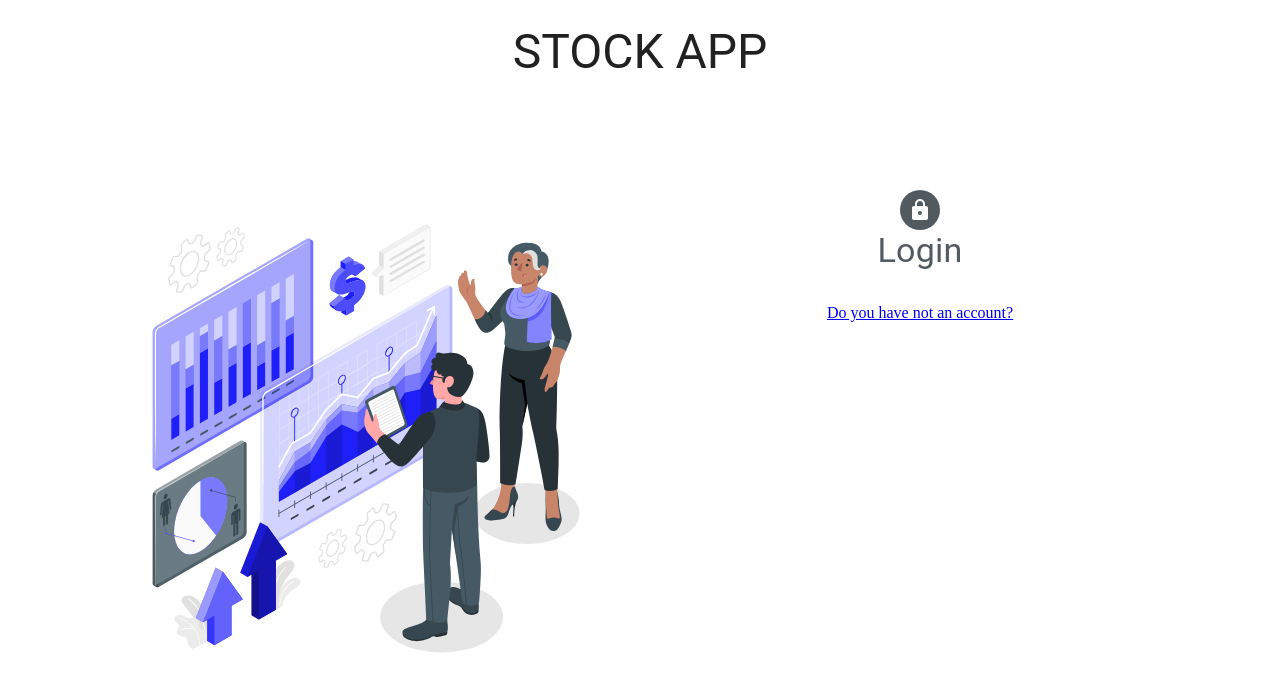
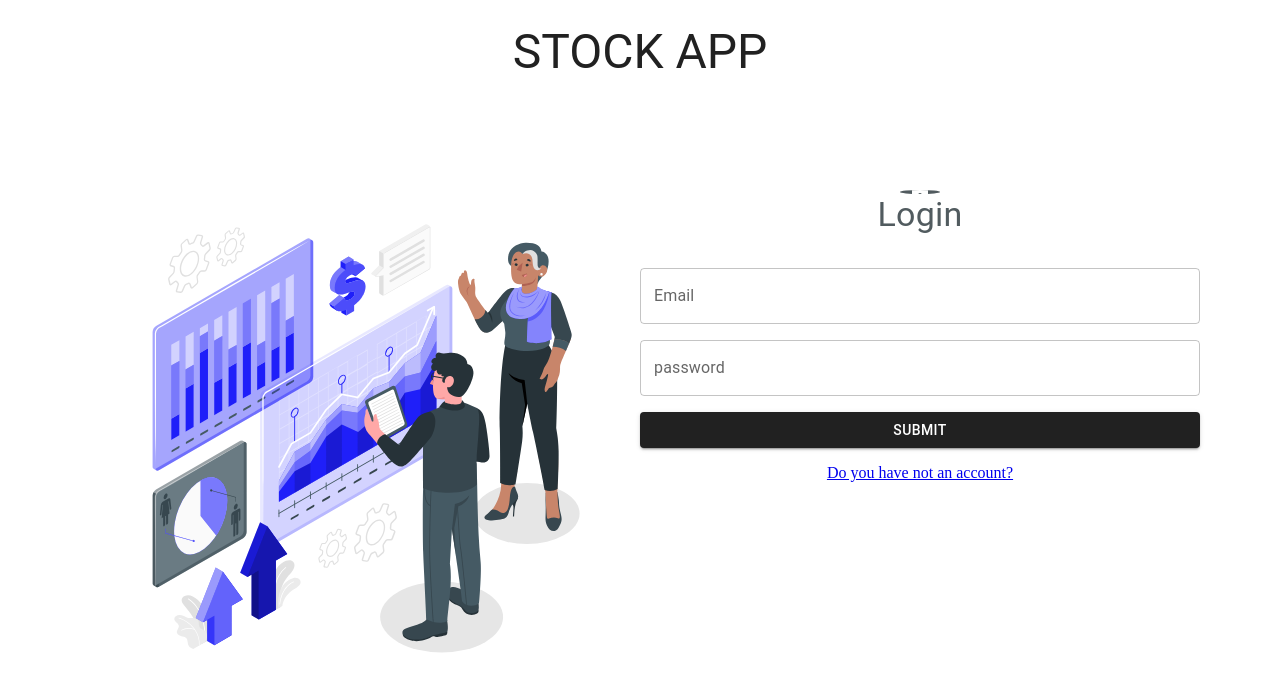
Before and after one commit to huriyedemiroglu/stock-app-starter, a React (Create React App) app: page / in a window 1280 px wide. Shown: the top 690 px of the page. Built offline with nearby package versions, Linux system fonts and the light colour scheme.

Commit message:
Login page finished

```diff
--- a/src/hooks/useAuthCalls.jsx
+++ b/src/hooks/useAuthCalls.jsx
@@ -16,7 +16,7 @@ const useAuthCalls = () => {
   const navigate = useNavigate();
 
   const BASE_URL = "https://10001.fullstack.clarusway.com/";
-
+//url'in sonuna slashtan sonra redoc yazarsan gerekli bilgileri gorursun
   const login = async (userInfo) => {
     dispatch(fetchStart());
     try {
--- a/src/pages/Login.jsx
+++ b/src/pages/Login.jsx
@@ -3,19 +3,21 @@ import Box from "@mui/material/Box";
 import Container from "@mui/material/Container";
 import Grid from "@mui/material/Grid";
 import Typography from "@mui/material/Typography";
-import { Formik,Form } from "formik";
-import {TextField} from "@mui/material/TextField"
 import LockIcon from "@mui/icons-material/Lock";
 import image from "../assets/result.svg";
-
 import { Link } from "react-router-dom";
+import { Formik,Form } from "formik"
 import LoginForm, { loginSchema } from "../components/LoginForm";
 
 import useAuthCalls from "../hooks/useAuthCalls";
 
+
+
 const Login = () => {
+
   const { login } = useAuthCalls();
-  const loginSchema={}
+
+
   return (
     <Container maxWidth="lg">
       <Grid
@@ -39,7 +41,7 @@ const Login = () => {
               backgroundColor: "secondary.light",
               m: "auto",
               width: 40,
-              height: 40,
+              height: 4,
             }}
           >
             <LockIcon size="30" />
@@ -58,21 +60,14 @@ const Login = () => {
             validationSchema={loginSchema}
             onSubmit={(values, actions) => {
               //todo login(values)  POST request
+              login(values)
               //todo navigate
 
               actions.resetForm();
               actions.setSubmitting(false);
             }}
-            >
-            {(values, handleChange,handleBlur,error)=>{
-
-              <Form>
-
-              </Form>
-            }}
-
-
-          </Formik>
+            component={(props)=> <LoginForm {...props} />}
+            ></Formik>
 
 
 
```
Also changed, not shown: 1 other file (tests, documents, lock files or other folders).
